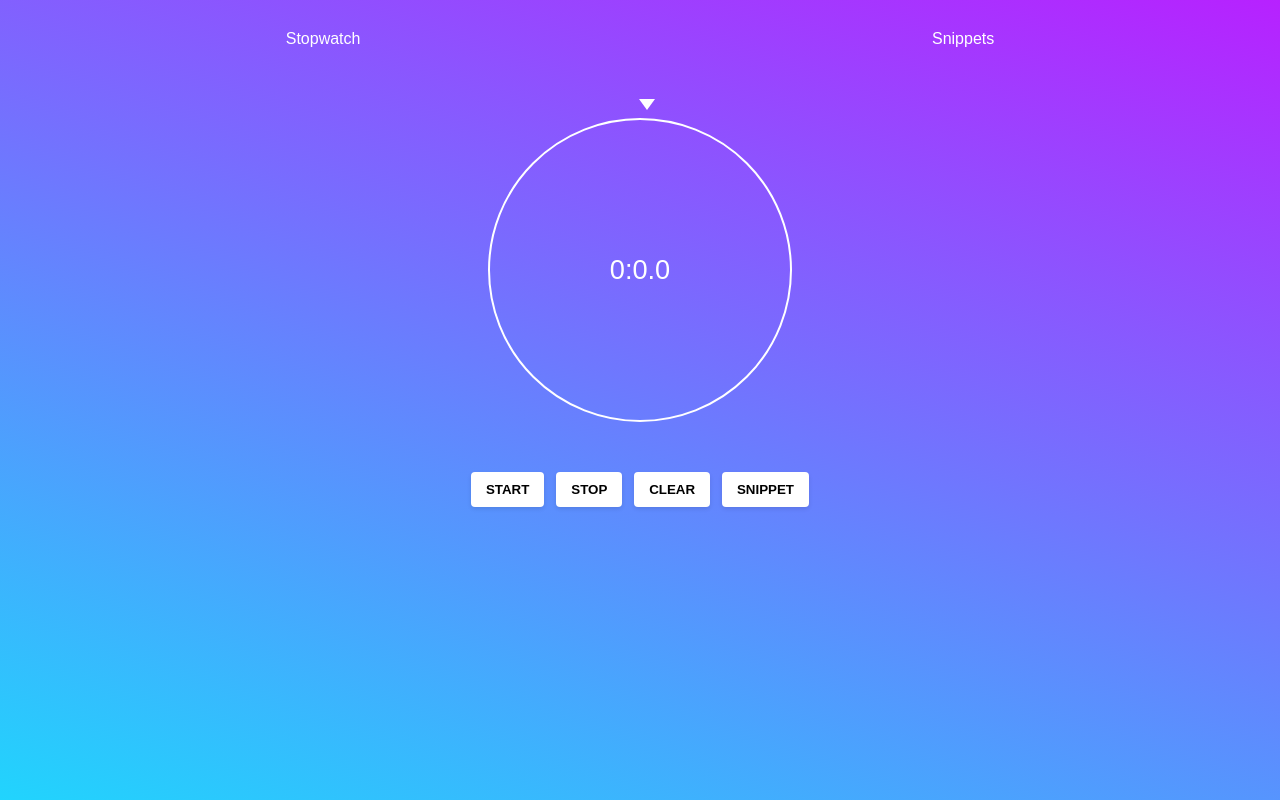
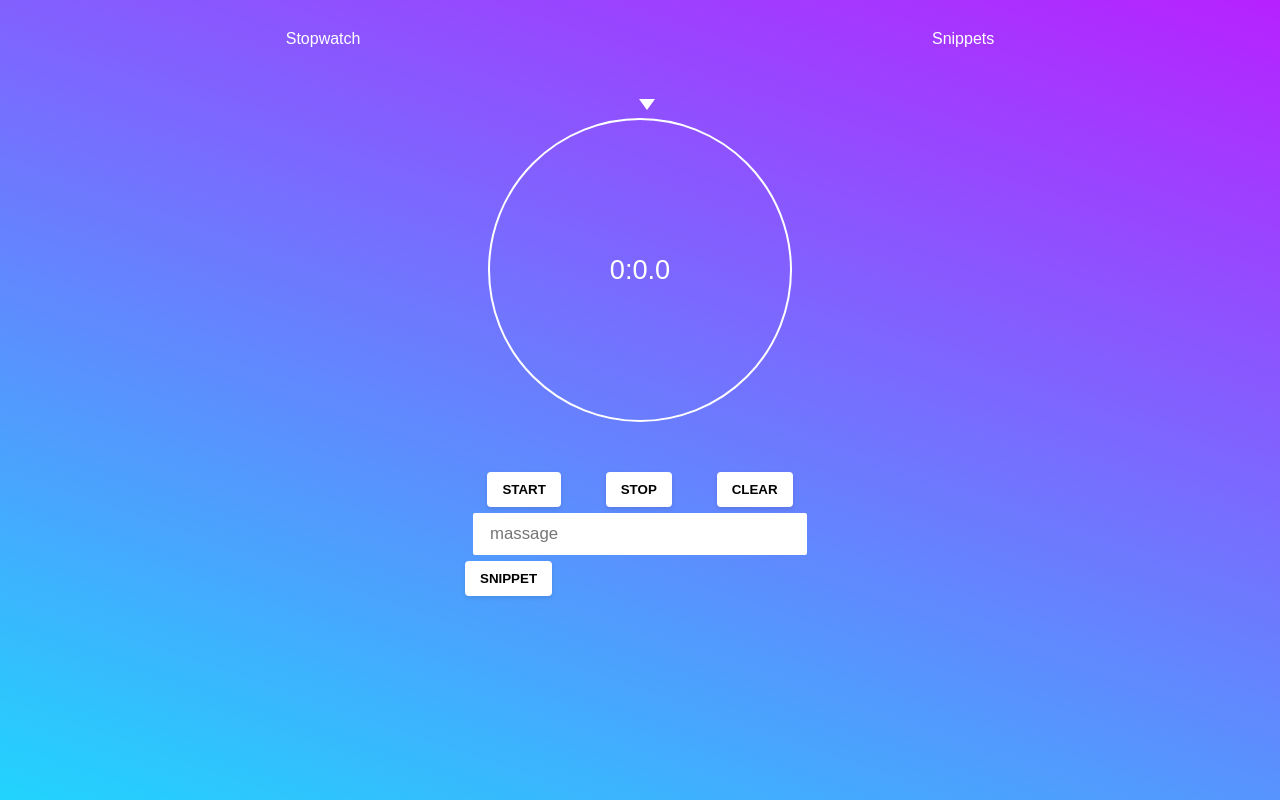
Before and after one commit to kwoosh/elo-ni, a React (Create React App) app: page / in a window 1280 px wide. Built offline with nearby package versions, Linux system fonts and the light colour scheme.

Commit message:
feat(Stopwatch): add input and lastSnippetId

```diff
--- a/src/App.js
+++ b/src/App.js
@@ -1,4 +1,5 @@
 import React, { Component } from 'react'
+
 import Stopwatch from './components/Stopwatch/Stopwatch'
 import Snippets from './components/Snippets/Snippets'
 
@@ -10,16 +11,19 @@ class App extends Component {
         snippets: [],
     }
 
+    getLastSnippetId = arr => arr.reduce((prev, curr) => (curr > prev ? curr : prev), 0)
+
     toggleTab = tab => () => {
         this.setState(prev => ({ screen: tab.toLowerCase() }))
     }
 
     handleSnippetCreation = snippet => {
-        console.log('From app:', snippet)
         this.setState(({ snippets }) => ({ snippets: [...snippets, snippet] }))
     }
 
     render() {
+        const lastSnippetId = this.getLastSnippetId(this.state.snippets.map(({ id }) => id))
+
         return (
             <div className="App">
                 <ul className="App__tabs">
@@ -31,7 +35,11 @@ class App extends Component {
                 </ul>
 
                 <Snippets visible={this.state.screen === 'snippets'} />
-                <Stopwatch visible={this.state.screen === 'stopwatch'} onSippet={this.handleSnippetCreation} />
+                <Stopwatch
+                    visible={this.state.screen === 'stopwatch'}
+                    onSippet={this.handleSnippetCreation}
+                    lastSnippetId={lastSnippetId}
+                />
             </div>
         )
     }
--- a/src/components/Stopwatch/Stopwatch.js
+++ b/src/components/Stopwatch/Stopwatch.js
@@ -1,15 +1,19 @@
 import React, { Component } from 'react'
+import dayjs from 'dayjs'
+
+import Button from '../Button/Button'
 import Circle from '../Circle/Circle'
-import Button from '../Button/Button'
+import Input from '../Input/Input'
+
 import './Stopwatch.css'
-import dayjs from 'dayjs'
 
 class Stopwatch extends Component {
     state = {
+        snippetMassage: '',
         milliseconds: 0,
     }
 
-    constructor(props: Props) {
+    constructor(props) {
         super(props)
 
         this.interval = null
@@ -32,11 +36,18 @@ class Stopwatch extends Component {
         this.setState({ milliseconds: 0 })
     }
 
+    handleSnippetInput = e => {
+        const { value } = e.target
+
+        this.setState(prev => ({ snippetMassage: value }))
+    }
+
     createSnippet = (time, massage) => () => {
         const snippet = {
+            id: this.props.lastSnippetId + 1,
+            when: dayjs().format('DD MMMM in HH:mm:ss'),
+            inHours: Number((time.mins / 60).toFixed(2)),
             massage,
-            inHours: Number((time.mins / 60).toFixed(2)),
-            when: dayjs().format('DD MMMM in HH:mm:ss'),
         }
 
         this.props.onSippet(snippet)
@@ -71,7 +82,11 @@ class Stopwatch extends Component {
                     <Button onClick={this.start} text="start" />
                     <Button onClick={this.stop} text="stop" />
                     <Button onClick={this.clear} text="clear" />
-                    <Button onClick={this.createSnippet(time)} text="snippet" />
+                </div>
+
+                <div className="Stopwatch__snippet-form">
+                    <Input type="text" placeholder="massage" onInput={this.handleSnippetInput} />
+                    <Button onClick={this.createSnippet(time, this.state.snippetMassage)} text="snippet" />
                 </div>
             </div>
         )
```
